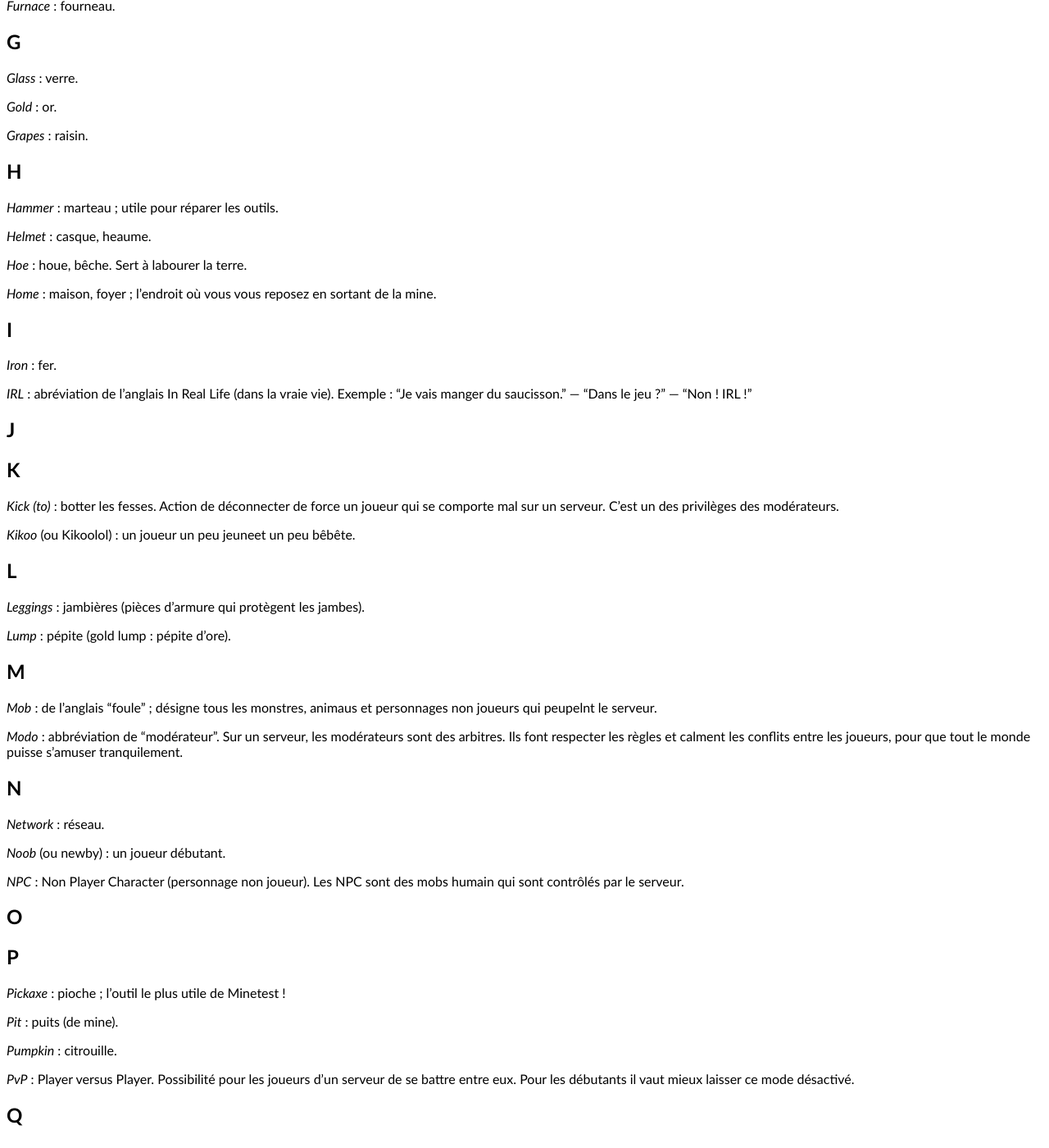
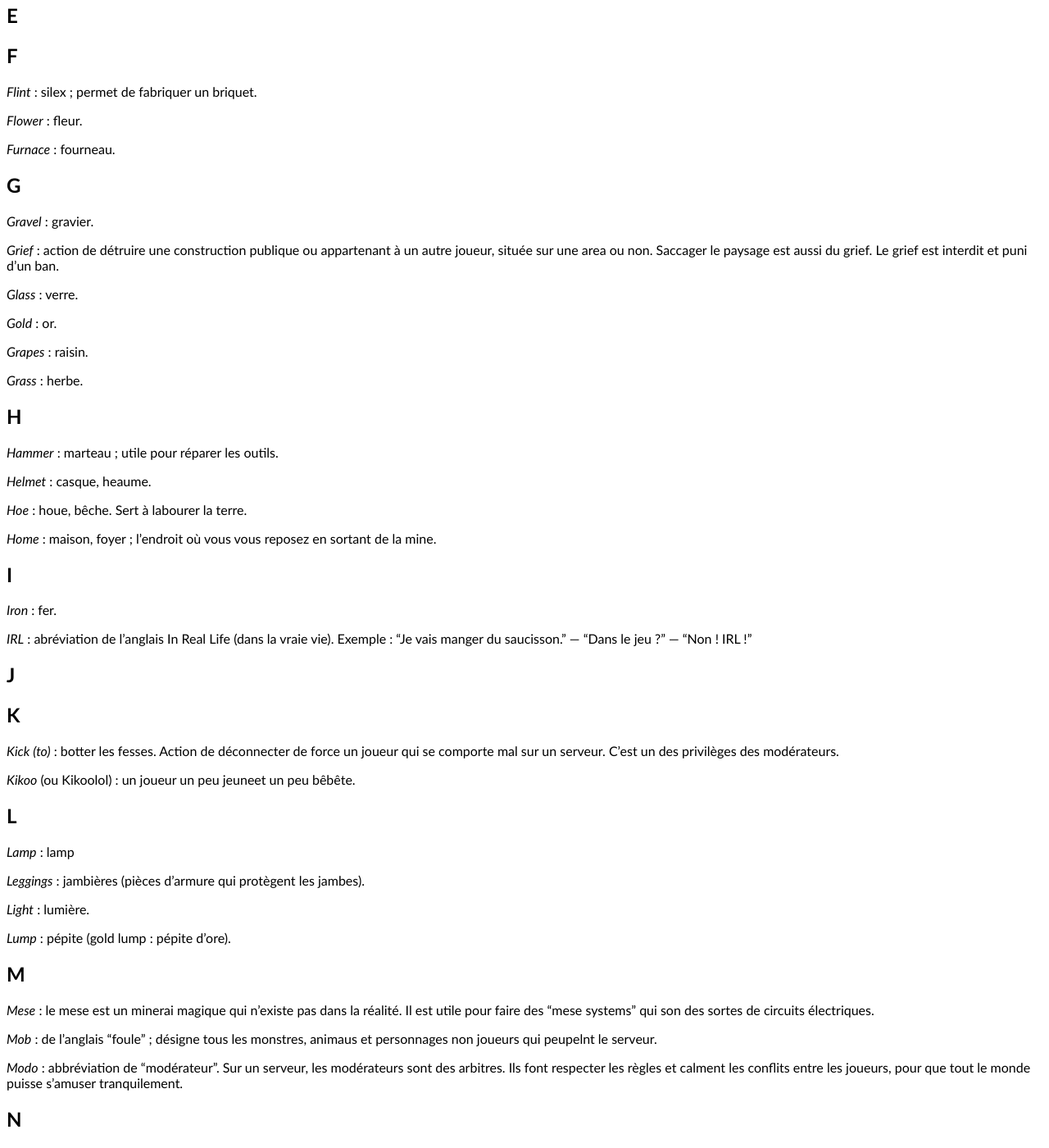
Before and after one commit to MT-Eurythmia/Eurythmia-website, a Jekyll site: the page built from lexique.md, in a window 1280 px wide and 1400 px high, scrolled down 1455 px. Shown: the whole window at 82% size. Built offline with Jekyll 4.4.1, drawn with Linux system fonts in a browser that asks for light colours; some of the changed text lies outside the part shown.

Commit message:
Complément lexique

```diff
--- a/lexique.md
+++ b/lexique.md
@@ -72,15 +80,23 @@ title: Lexique
 
 *Flint* : silex ; permet de fabriquer un briquet.
 
+*Flower* : fleur.
+
 *Furnace* : fourneau.
 
 ## G
+
+*Gravel* : gravier.
+
+*Grief* : action de détruire une construction publique ou appartenant à un autre joueur, située sur une area ou non. Saccager le paysage est aussi du grief. Le grief est interdit et puni d'un ban.
 
 *Glass* : verre.
 
 *Gold* : or.
 
 *Grapes* : raisin.
+
+*Grass* : herbe.
 
 ## H
 
@@ -108,11 +124,17 @@ title: Lexique
 
 ## L
 
+*Lamp* : lamp
+
 *Leggings* : jambières (pièces d'armure qui protègent les jambes).
+
+*Light* : lumière.
 
 *Lump* : pépite (gold lump : pépite d'ore).
 
 ## M
+
+*Mese* : le mese est un minerai magique qui n'existe pas dans la réalité. Il est utile pour faire des "mese systems" qui son des sortes de circuits électriques.
 
 *Mob* : de l'anglais "foule" ; désigne tous les monstres, animaus et personnages non joueurs qui peupelnt le serveur.
 
@@ -150,6 +174,10 @@ title: Lexique
 
 ## S
 
+*Sand* : sable
+
+*Sandstone* : gré (une roche faite de sable aggloméré).
+
 *Screwdriver* : tournevis ; sert à faire pivoter des blocs.
 
 *Seed* : graine.
```
Also changed, not shown: other parts of lexique.md (+17 -1 lines), 1 other file.
